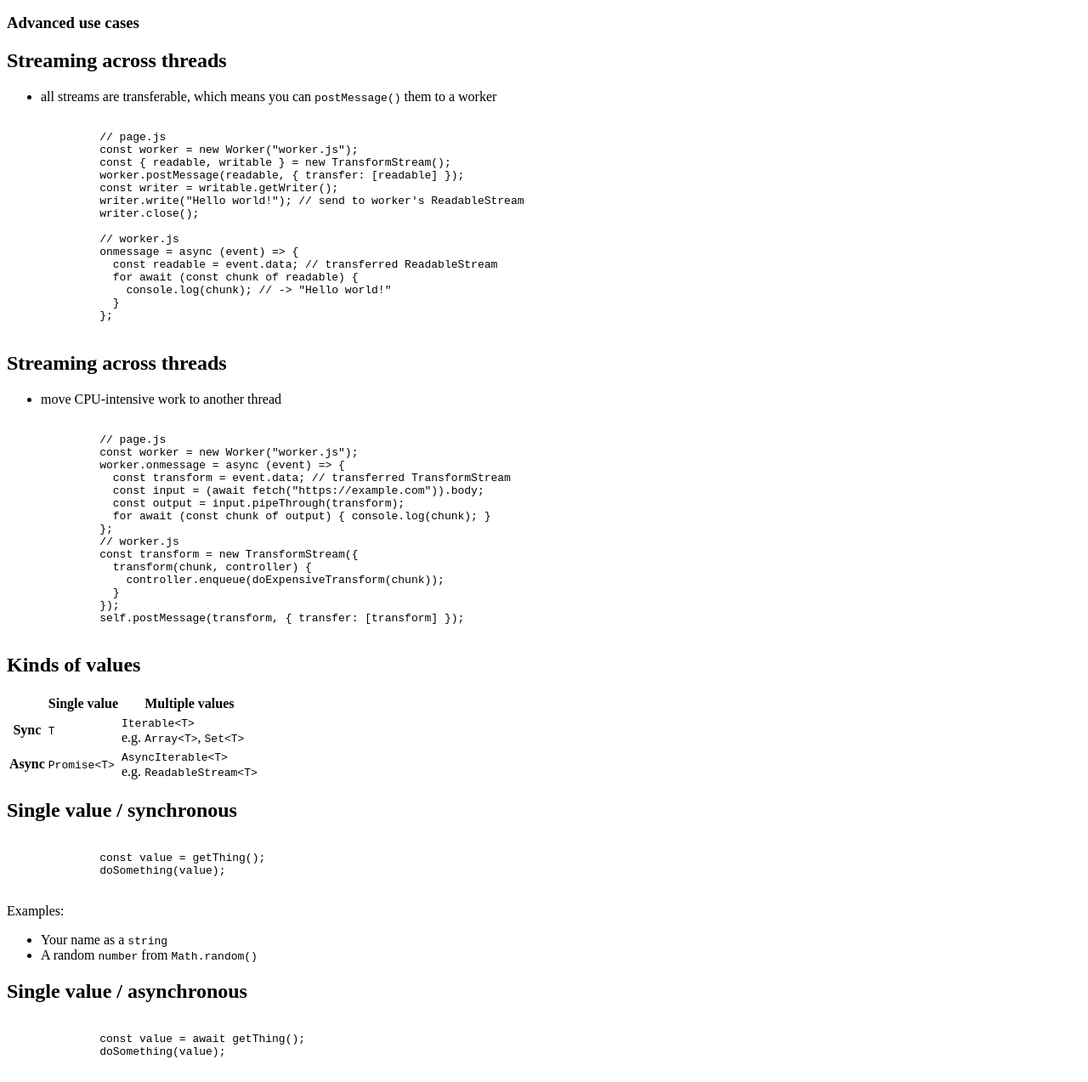
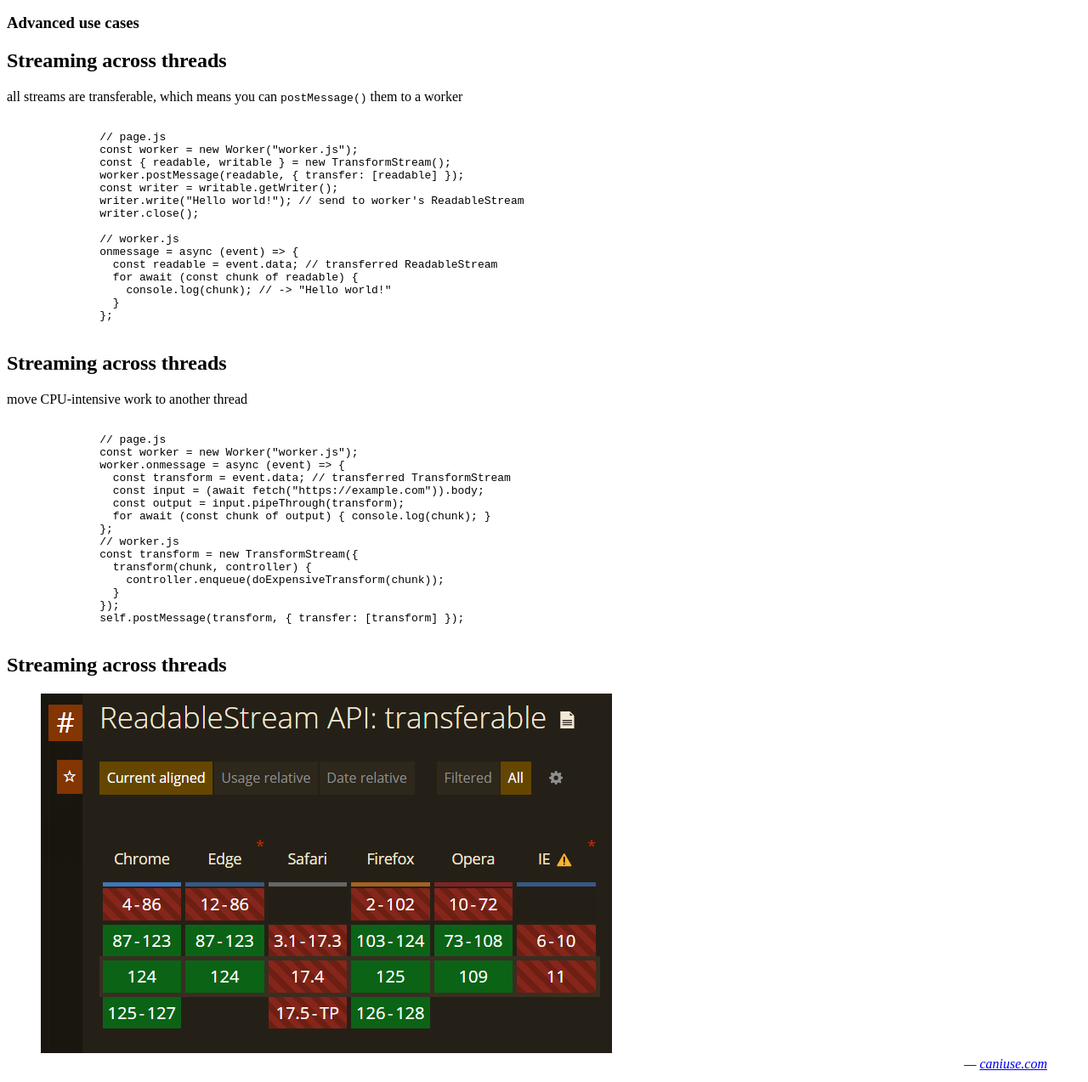
Before and after one commit to MattiasBuelens/web-streams-talk, a website built with Vite: page index.html in a window 1280 px wide. Shown: the part 6426-7699 px from the top of the page at 85% size. Built offline with nearby package versions, Linux system fonts and the light colour scheme; a web font is replaced by a local one; what reveal.js would draw is missing.

Commit message:
Add browser support table for transferable streams

```diff
--- a/index.html
+++ b/index.html
@@ -578,12 +578,10 @@
           </section>
           <section>
             <h2>Streaming across threads</h2>
-            <ul>
-              <li>
-                all streams are transferable, which means you can
-                <code class="language-js">postMessage()</code> them to a worker
-              </li>
-            </ul>
+            <p>
+              all streams are transferable, which means you can
+              <code class="language-js">postMessage()</code> them to a worker
+            </p>
             <pre><code class="language-js" data-trim data-line-numbers data-noescape>
               // page.js
               const worker = new Worker("worker.js");
@@ -604,9 +602,7 @@
           </section>
           <section>
             <h2>Streaming across threads</h2>
-            <ul>
-              <li>move CPU-intensive work to another thread</li>
-            </ul>
+            <p>move CPU-intensive work to another thread</p>
             <pre><code class="language-js" data-trim data-line-numbers data-noescape>
               // page.js
               const worker = new Worker("worker.js");
@@ -624,6 +620,21 @@
               });
               self.postMessage(transform, { transfer: [transform] });
             </code></pre>
+          </section>
+          <section>
+            <h2>Streaming across threads</h2>
+            <blockquote>
+              <img
+                src="assets/caniuse-transferable.png"
+                alt="Browser support for ReadableStream API: transferable. Chrome supports it starting from version 87 and Firefox starting from version 103. Safari doesn't support it yet."
+              />
+              <cite
+                ><a
+                  href="https://caniuse.com/mdn-api_readablestream_transferable"
+                  >caniuse.com</a
+                ></cite
+              >
+            </blockquote>
           </section>
         </section>
         <section data-visibility="hidden">
```
Also changed, not shown: assets/caniuse-transferable.png (added).
